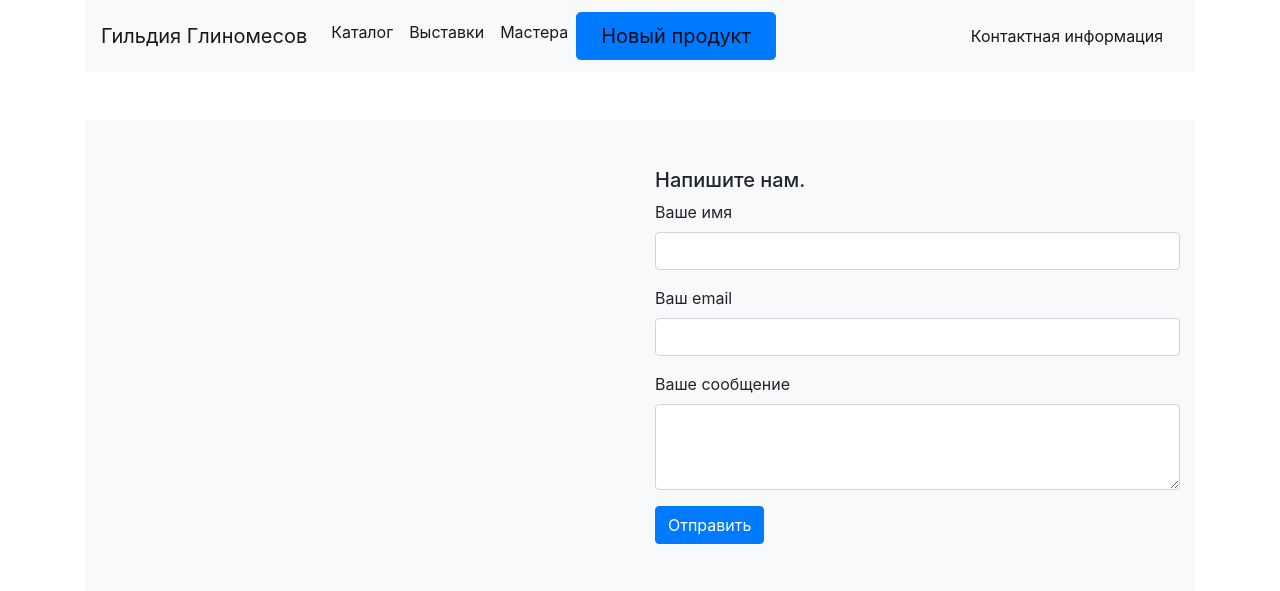
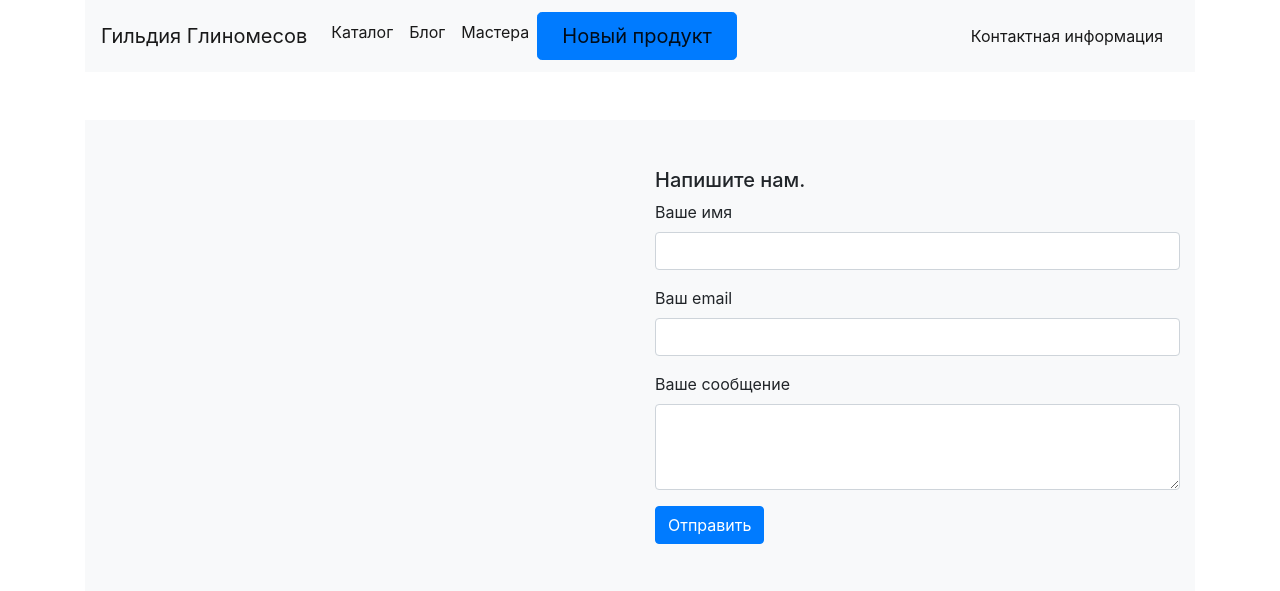
Before and after one commit to alextk37/home_work_19.2, a Django app: page /blog/ in a window 1280 px wide. Shown: the top 591 px of the page. Run offline with Django 5.2, Linux system fonts and the light colour scheme; some libraries are stand-ins or nearby versions.

Commit message:
add blog link in header

```diff
--- a/catalog/templates/catalog/includes/header.html
+++ b/catalog/templates/catalog/includes/header.html
@@ -10,7 +10,7 @@
                     <a class="nav-link" href="{% url 'catalog:catalog' %}">Каталог</a>
                 </li>
                 <li class="nav-item active">
-                    <a class="nav-link" href="#">Выставки</a>
+         <a class="nav-link" href="{% url 'blog:blog' %}">Блог</a>
                 </li>
                 <li class="nav-item active">
                     <a class="nav-link" href="#">Мастера</a>
```
